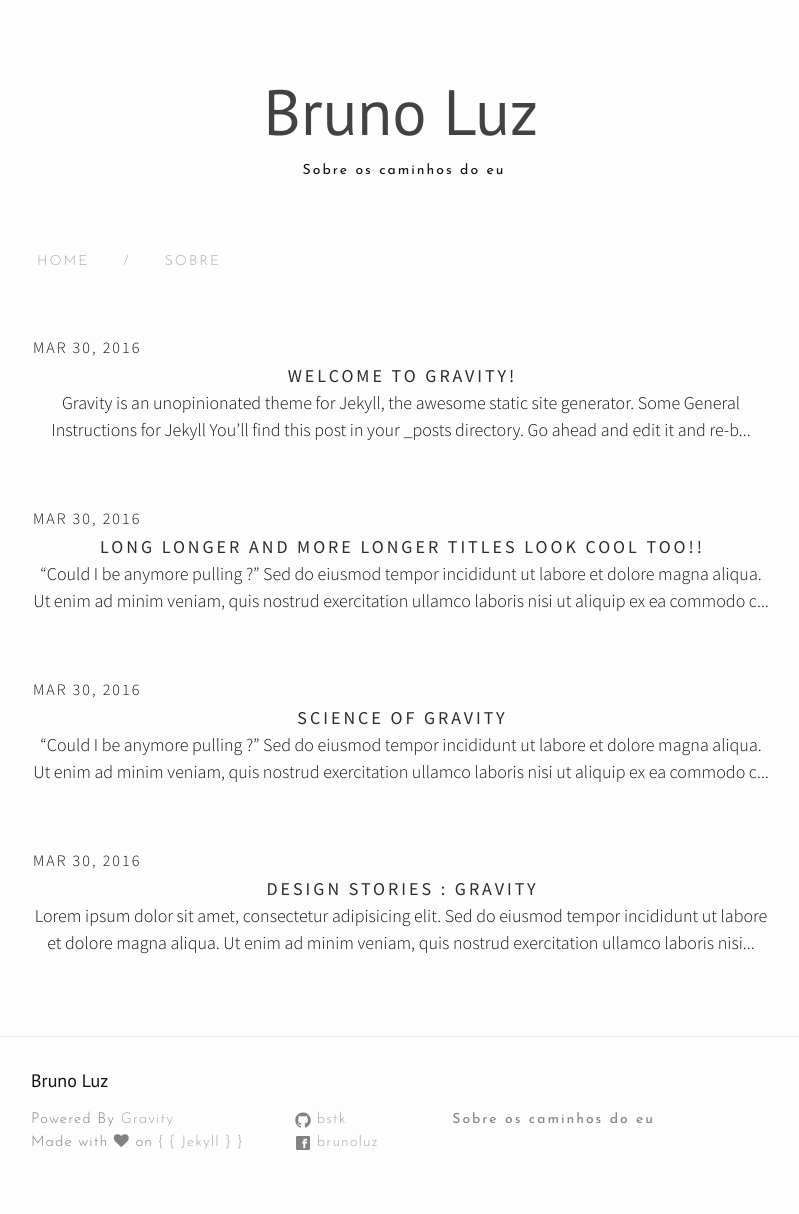
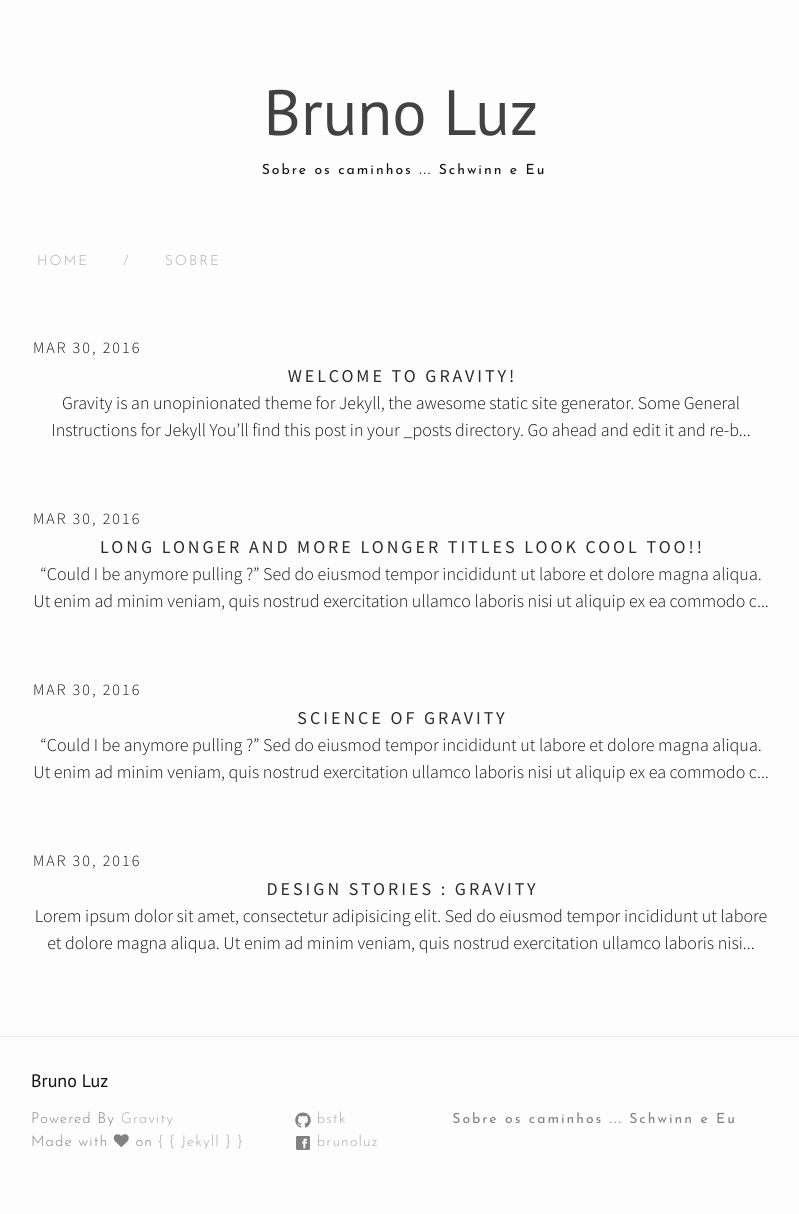
Before and after one commit to BSTK/bstk.github.io, a Jekyll site: the page built from index.html, in a window 1280 px wide. Shown: the whole page, without its empty margins (239-1038 px from the left). Built offline with Jekyll 4.4.1, drawn with Linux system fonts in a browser that asks for light colours; nearby versions of some CDN libraries; the list of posts is cut into pages by our own code.

Commit message:
Update _config.yml

```diff
--- a/_config.yml
+++ b/_config.yml
@@ -8,7 +8,7 @@
 # Site settings
 title: Bruno Luz
 email: bsilva.se@gmail.com
-description: Sobre os caminhos do eu
+description: Sobre os caminhos ... Schwinn e Eu
 baseurl: "" # the subpath of your site, e.g. /blog
 url: "http://brunoluz.com.br" # the base hostname & protocol for your site
 github_username:  bstk
```
